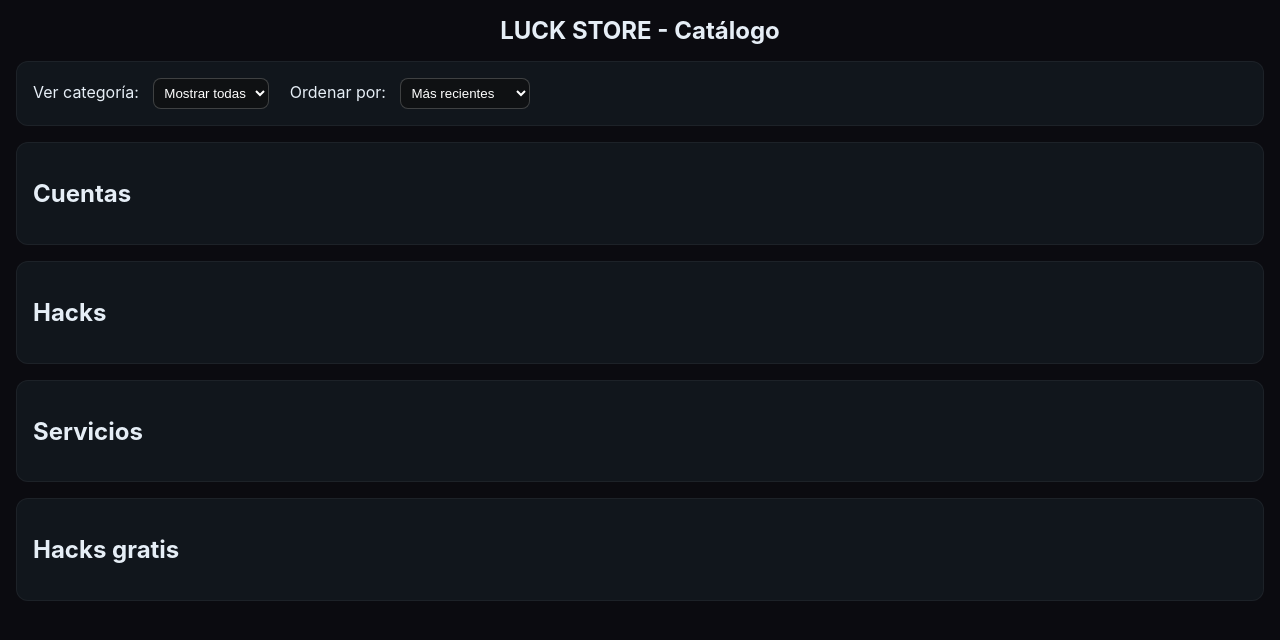
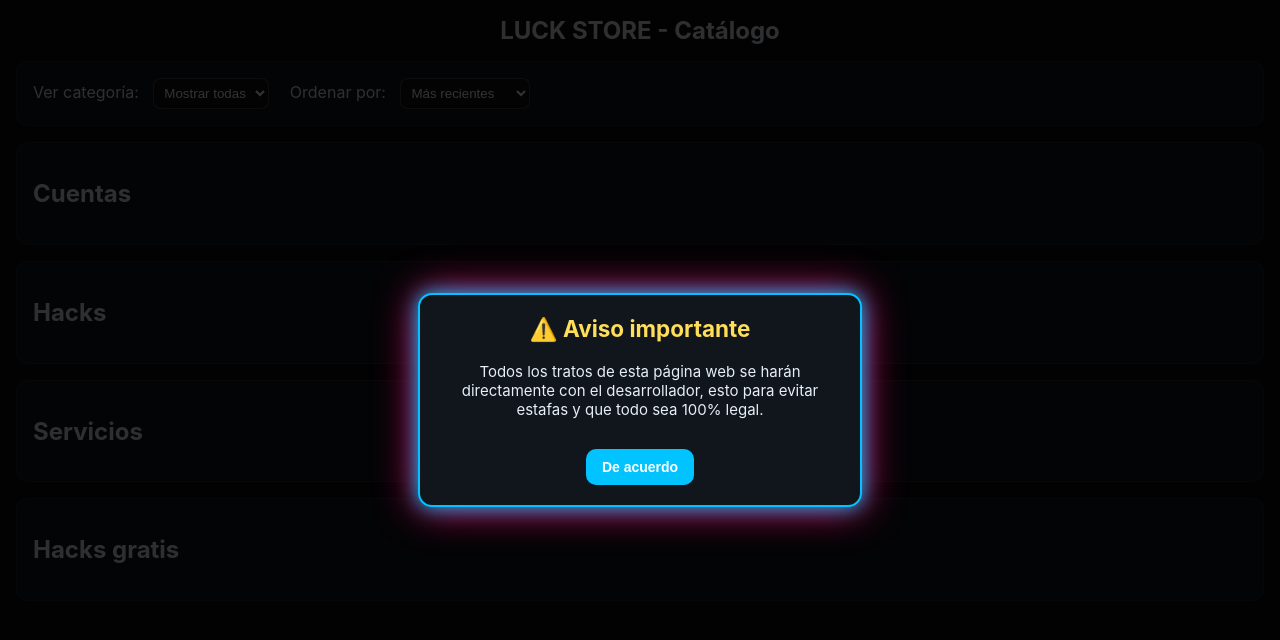
Before and after one commit to sevastiancastro92-arch/Storeacoun, a plain HTML site: page index.html in a window 1280 px wide. Drawn offline with Linux system fonts and the light colour scheme; no server answers.

Commit message:
Update index.html

```diff
--- a/index.html
+++ b/index.html
@@ -23,10 +23,74 @@
     .btn-tutorial{background:#ff006a;color:#fff}
     select{margin-left:10px;padding:6px;border-radius:8px;background:#0f1113;
            color:#fff;border:1px solid rgba(255,255,255,0.2);}
+
+    /* === ALERTA === */
+    .alert-overlay {
+      position: fixed;
+      top: 0; left: 0;
+      width: 100%; height: 100%;
+      background: rgba(0,0,0,0.8);
+      display: flex;
+      justify-content: center;
+      align-items: center;
+      z-index: 9999;
+    }
+    .alert-box {
+      background: #11161c;
+      border: 2px solid #00c3ff;
+      box-shadow: 0 0 20px #00c3ff, 0 0 40px #ff006a;
+      border-radius: 14px;
+      padding: 20px;
+      text-align: center;
+      max-width: 400px;
+      font-size: 15px;
+      transform: scale(0.5);
+      opacity: 0;
+      animation: zoomIn 0.4s forwards;
+    }
+    .alert-box.hide {
+      animation: zoomOut 0.4s forwards;
+    }
+    .alert-box h2 {
+      margin-top: 0;
+      color: #ffde59;
+    }
+    .alert-btn {
+      margin-top: 15px;
+      padding: 10px 16px;
+      border: none;
+      border-radius: 10px;
+      background: #00c3ff;
+      color: #fff;
+      font-size: 14px;
+      font-weight: bold;
+      cursor: pointer;
+    }
+    .alert-btn:hover {
+      background: #008ecc;
+    }
+
+    @keyframes zoomIn {
+      from { transform: scale(0.5); opacity: 0; }
+      to { transform: scale(1); opacity: 1; }
+    }
+    @keyframes zoomOut {
+      from { transform: scale(1); opacity: 1; }
+      to { transform: scale(0.5); opacity: 0; }
+    }
   </style>
 </head>
 <body>
   <h1>LUCK STORE - Catálogo</h1>
+
+  <!-- ALERTA -->
+  <div class="alert-overlay" id="alertOverlay">
+    <div class="alert-box" id="alertBox">
+      <h2>⚠️ Aviso importante</h2>
+      <p>Todos los tratos de esta página web se harán directamente con el desarrollador, esto para evitar estafas y que todo sea 100% legal.</p>
+      <button class="alert-btn" id="closeAlert">De acuerdo</button>
+    </div>
+  </div>
 
   <div class="card">
     <label>Ver categoría:</label>
@@ -174,6 +238,16 @@
       if(p.priceList) return Math.max(...p.priceList.map(x=>x.price));
       return 0;
     }
+
+    // === FUNCION ALERTA ===
+    const closeBtn = document.getElementById("closeAlert");
+    const alertBox = document.getElementById("alertBox");
+    const overlay = document.getElementById("alertOverlay");
+
+    closeBtn.addEventListener("click", () => {
+      alertBox.classList.add("hide");
+      setTimeout(()=> overlay.style.display="none", 400);
+    });
   </script>
 </body>
 </html>
```
